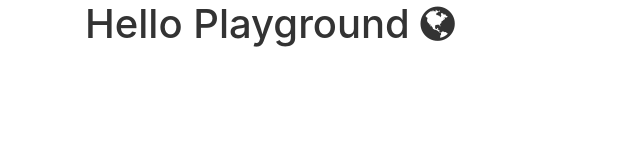
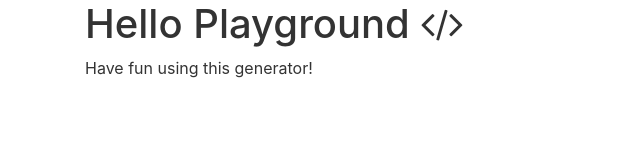
Before and after one commit to xremix/Generator-Simple-Playground, a website: page Demo-File.html in a window 1280 px wide. Shown: the whole page, without its empty margins (0-640 px from the left). Drawn offline with nearby package versions, Linux system fonts and the light colour scheme.

Commit message:
content, upgrading to latest yeoman

```diff
--- a/Demo-File.html
+++ b/Demo-File.html
@@ -16,13 +16,14 @@
 <body>
 	<div class="container">
 		<h1 id="title">Hello World</h1>
+		<p>Have fun using this generator!</p>
 	</div>
 	<script src="https://code.jquery.com/jquery-3.2.1.slim.min.js" integrity="sha384-KJ3o2DKtIkvYIK3UENzmM7KCkRr/rE9/Qpg6aAZGJwFDMVNA/GpGFF93hXpG5KkN" crossorigin="anonymous"></script>
 	<script src="https://cdnjs.cloudflare.com/ajax/libs/popper.js/1.12.3/umd/popper.min.js" integrity="sha384-vFJXuSJphROIrBnz7yo7oB41mKfc8JzQZiCq4NCceLEaO4IHwicKwpJf9c9IpFgh" crossorigin="anonymous"></script>
 	<script src="https://maxcdn.bootstrapcdn.com/bootstrap/4.0.0-beta.2/js/bootstrap.min.js" integrity="sha384-alpBpkh1PFOepccYVYDB4do5UnbKysX5WZXm3XxPqe5iKTfUKjNkCk9SaVuEZflJ" crossorigin="anonymous"></script>
 	<script type="text/javascript">
 		"use strict";
-		$('#title').html('Hello Playground ' + '<i class="fa fa-globe" aria-hidden="true"></i>');
+		$('#title').html('Hello Playground ' + '<i class="fa fa-code" aria-hidden="true"></i>');
 	</script>
 </body>
 </html>
--- a/package.json
+++ b/package.json
@@ -1,6 +1,6 @@
 {
   "name": "generator-simple-playground",
-  "version": "0.0.8",
+  "version": "0.0.9",
   "description": "A super simple playground generator for Yeoman",
   "keywords": [
     "yeoman-generator"
@@ -18,7 +18,7 @@
   },
   "scripts": {},
   "dependencies": {
-    "yeoman-generator": "^2.0.1"
+    "yeoman-generator": "^2.0.5"
   },
   "licenses": [
     {
```
Also changed, not shown: app/templates/_index.html (+2 -1 lines), 1 other file.
